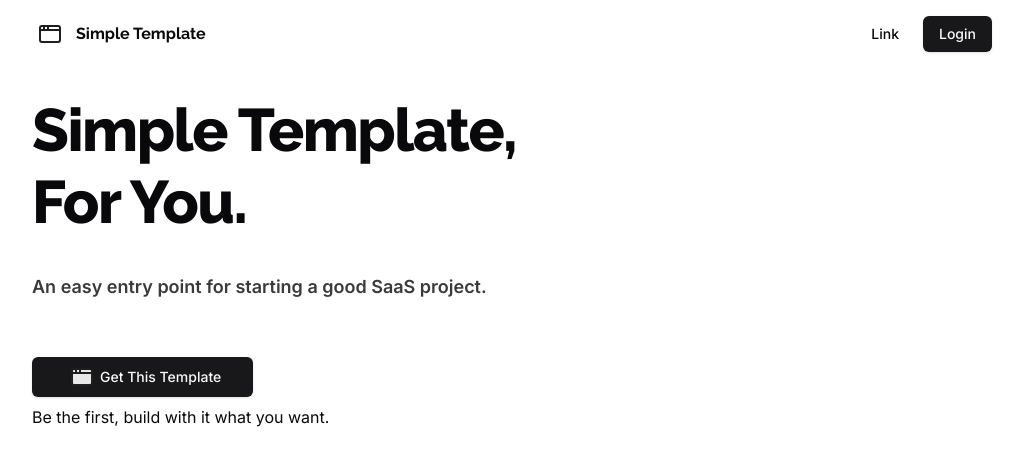
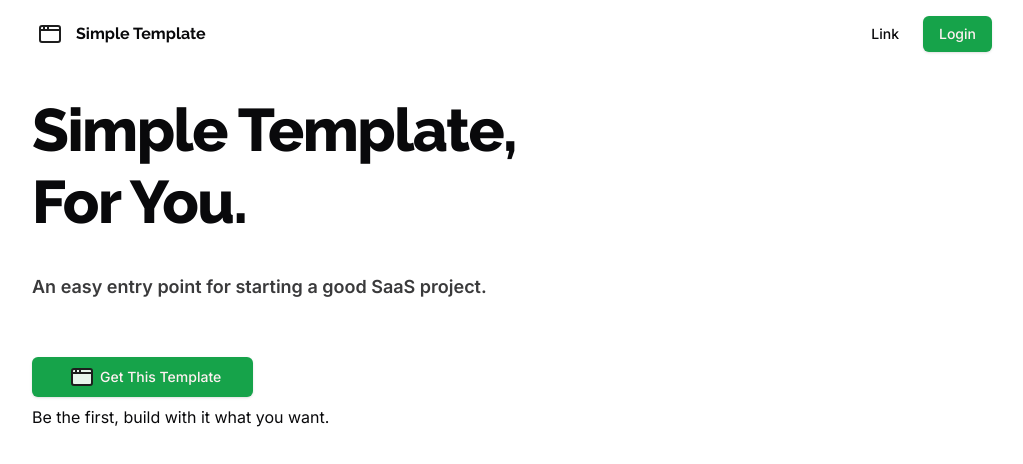
Before and after one commit to TobiasGleiter/nextjs-template, a Next.js app: page / in a window 1280 px wide. Shown: the top 464 px of the page, without its empty margins (128-1151 px from the left). Built offline with nearby package versions, Linux system fonts and the light colour scheme.

Commit message:
style: switched theme

```diff
--- a/src/app/globals.css
+++ b/src/app/globals.css
@@ -6,63 +6,46 @@
   :root {
     --background: 0 0% 100%;
     --foreground: 240 10% 3.9%;
-
     --card: 0 0% 100%;
     --card-foreground: 240 10% 3.9%;
-
     --popover: 0 0% 100%;
     --popover-foreground: 240 10% 3.9%;
-
-    --primary: 240 5.9% 10%;
-    --primary-foreground: 0 0% 98%;
-
+    --primary: 142.1 76.2% 36.3%;
+    --primary-foreground: 355.7 100% 97.3%;
     --secondary: 240 4.8% 95.9%;
     --secondary-foreground: 240 5.9% 10%;
-
     --muted: 240 4.8% 95.9%;
     --muted-foreground: 240 3.8% 46.1%;
-
     --accent: 240 4.8% 95.9%;
     --accent-foreground: 240 5.9% 10%;
-
     --destructive: 0 84.2% 60.2%;
     --destructive-foreground: 0 0% 98%;
-
     --border: 240 5.9% 90%;
     --input: 240 5.9% 90%;
-    --ring: 240 10% 3.9%;
-
+    --ring: 142.1 76.2% 36.3%;
     --radius: 0.5rem;
   }
 
   .dark {
-    --background: 240 10% 3.9%;
-    --foreground: 0 0% 98%;
-
-    --card: 240 10% 3.9%;
-    --card-foreground: 0 0% 98%;
-
-    --popover: 240 10% 3.9%;
-    --popover-foreground: 0 0% 98%;
-
-    --primary: 0 0% 98%;
-    --primary-foreground: 240 5.9% 10%;
-
+    --background: 20 14.3% 4.1%;
+    --foreground: 0 0% 95%;
+    --card: 24 9.8% 10%;
+    --card-foreground: 0 0% 95%;
+    --popover: 0 0% 9%;
+    --popover-foreground: 0 0% 95%;
+    --primary: 142.1 70.6% 45.3%;
+    --primary-foreground: 144.9 80.4% 10%;
     --secondary: 240 3.7% 15.9%;
     --secondary-foreground: 0 0% 98%;
-
-    --muted: 240 3.7% 15.9%;
+    --muted: 0 0% 15%;
     --muted-foreground: 240 5% 64.9%;
-
-    --accent: 240 3.7% 15.9%;
+    --accent: 12 6.5% 15.1%;
     --accent-foreground: 0 0% 98%;
-
     --destructive: 0 62.8% 30.6%;
-    --destructive-foreground: 0 0% 98%;
-
+    --destructive-foreground: 0 85.7% 97.3%;
     --border: 240 3.7% 15.9%;
     --input: 240 3.7% 15.9%;
-    --ring: 240 4.9% 83.9%;
+    --ring: 142.4 71.8% 29.2%;
   }
 }
 
```
